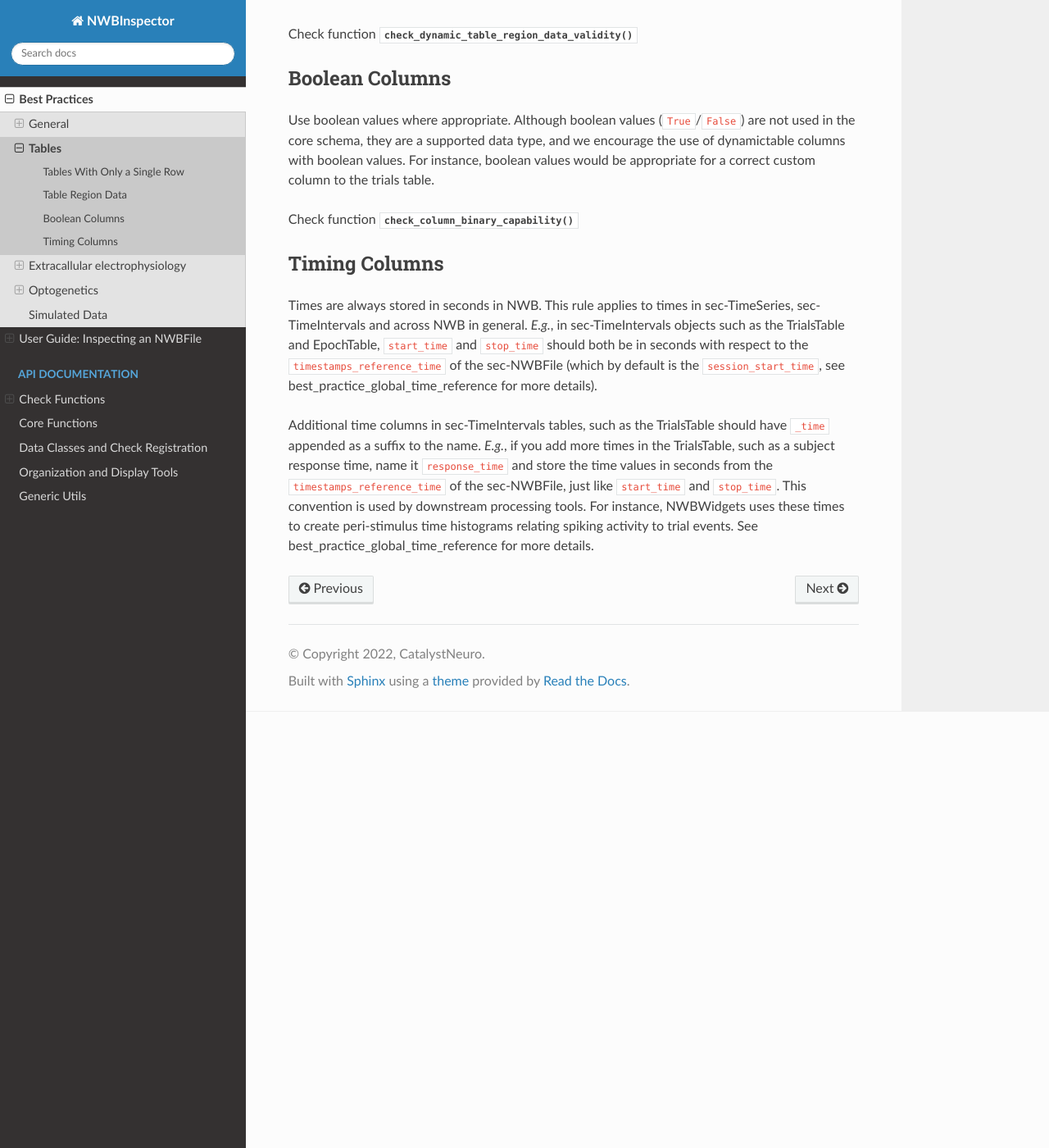
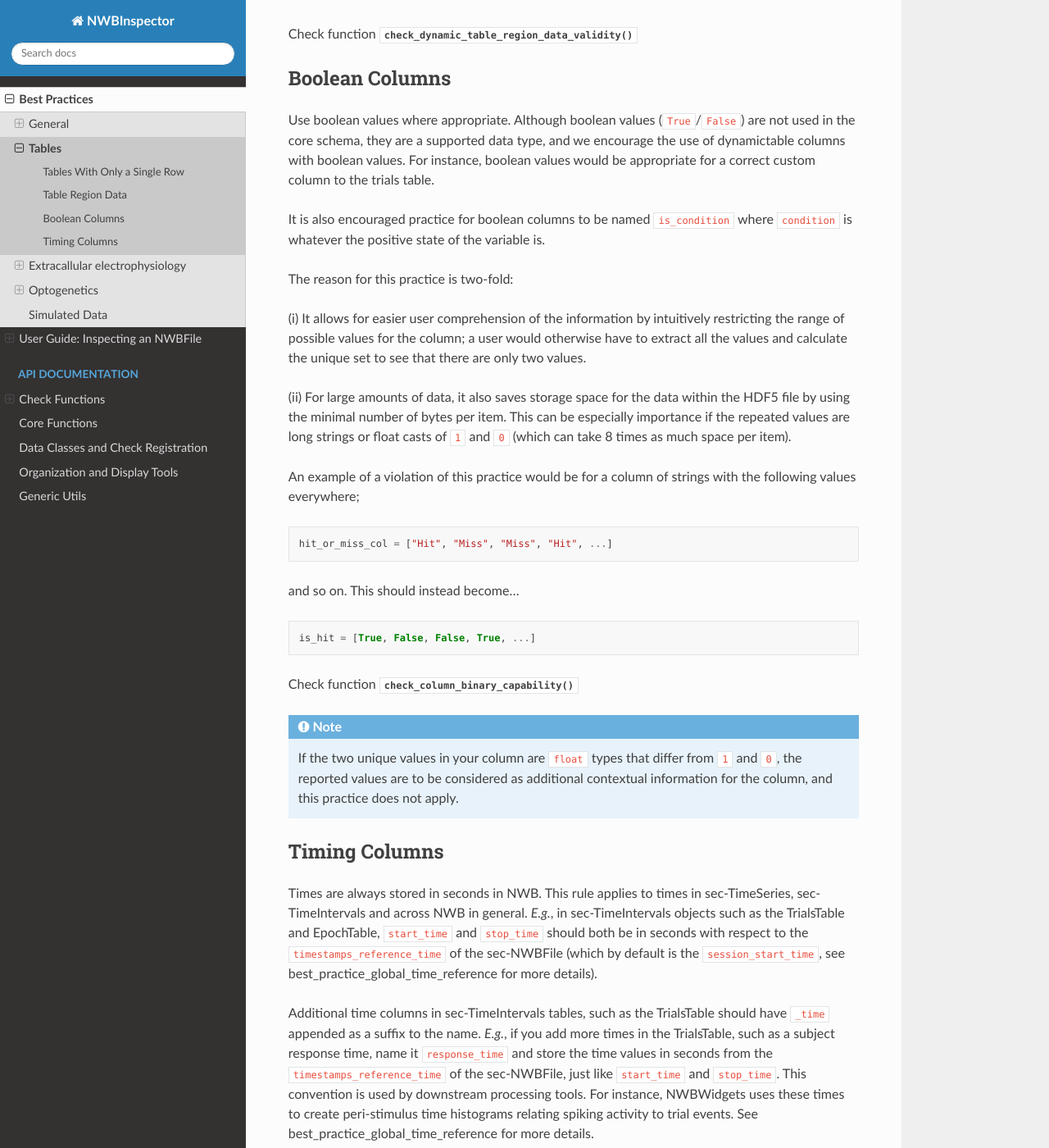
Before and after one commit to NeurodataWithoutBorders/nwbinspector, a Sphinx documentation site: the page built from docs/best_practices/tables.rst, in a window 1280 px wide and 1400 px high, scrolled down 532 px. Shown: the whole window at 82% size. Built offline with Sphinx 7.4.7 and the Read the Docs theme 2.0.0, drawn with Linux system fonts in a browser that asks for light colours; pages that are not in the unit, such as notebooks, are missing from menus.

Commit message:
expand boolean section

```diff
--- a/docs/best_practices/extensions.rst
+++ b/docs/best_practices/extensions.rst
@@ -41,10 +41,10 @@ should be used.
 Write the Specification to the NWBFile
 ~~~~~~~~~~~~~~~~~~~~~~~~~~~~~~~~~~~~~~
 
-When using :pynwb-docs:`PyNWB`, you can store the specification (core and extension) within the NWBFile through caching.
+When using :pynwb-docs:`PyNWB <>`, you can store the specification (core and extension) within the NWBFile through caching.
 Caching the specification is preferable, particularly if you are using a custom extension, because this ensures that
 anybody who receives the data also receives the necessary data to interpret it.
 
 .. note::
-    In :pynwb-docs:`PyNWB`, the extension is cached automatically. This can be specified explicitly with
+    In :pynwb-docs:`PyNWB <>`, the extension is cached automatically. This can be specified explicitly with
     ``io.write(filepath, cache_spec=True)``
--- a/docs/best_practices/tables.rst
+++ b/docs/best_practices/tables.rst
@@ -38,7 +38,38 @@ Use boolean values where appropriate. Although boolean values (``True``/``False`
 they are a supported data type, and we encourage the use of :nwb-schema:ref:`dynamictable` columns with boolean
 values. For instance, boolean values would be appropriate for a correct custom column to the trials table.
 
+It is also encouraged practice for boolean columns to be named ``is_condition`` where ``condition`` is whatever the
+positive state of the variable is.
+
+The reason for this practice is two-fold:
+
+(i) It allows for easier user comprehension of the information by intuitively restricting the range of possible values
+for the column; a user would otherwise have to extract all the values and calculate the unique set to see that there
+are only two values.
+
+(ii) For large amounts of data, it also saves storage space for the data within the HDF5 file by using the minimal
+number of bytes per item. This can be especially importance if the repeated values are long strings or float casts of
+``1`` and ``0`` (which can take 8 times as much space per item).
+
+An example of a violation of this practice would be for a column of strings with the following values everywhere;
+
+.. code-block:: python
+
+    hit_or_miss_col = ["Hit", "Miss", "Miss", "Hit", ...]
+
+and so on. This should instead become...
+
+.. code-block:: python
+
+    is_hit = [True, False, False, True, ...]
+
+
 Check function :py:meth:`~nwbinspector.checks.tables.check_column_binary_capability`
+
+.. note::
+
+    If the two unique values in your column are ``float`` types that differ from ``1`` and ``0``, the reported values
+    are to be considered as additional contextual information for the column, and this practice does not apply.
 
 
 
```
